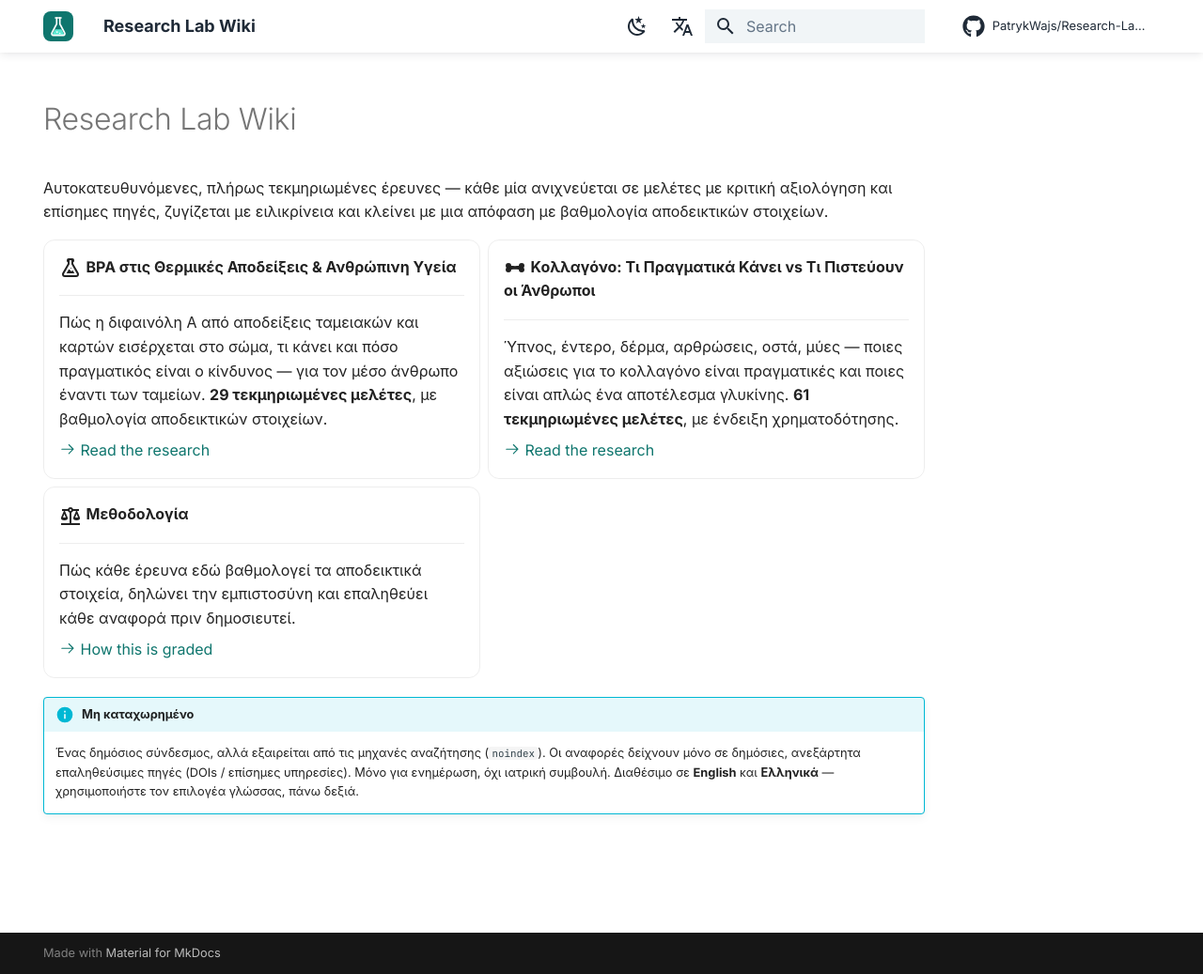
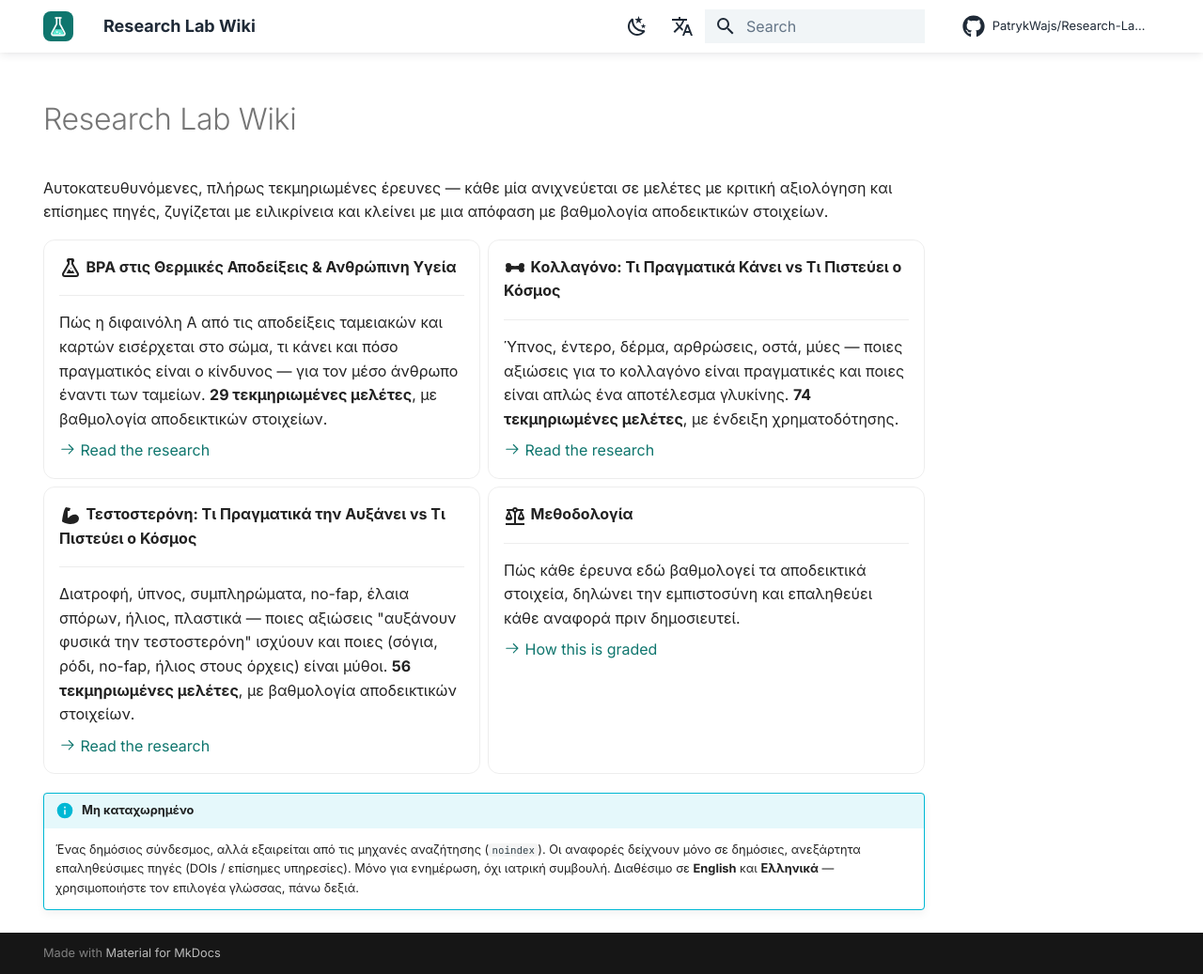
Before and after one commit to PatrykWajs/Research-Lab-Wiki, an MkDocs documentation site: the page built from docs/el/index.md, in a window 1280 px wide and 1037 px high. Shown: the whole window at 94% size. Built offline with MkDocs 1.6.1 and Material for MkDocs 9.7.7, drawn with Linux system fonts in a browser that asks for light colours; comment, search, counter and statistics services are not loaded.

Commit message:
Regenerate Greek hub with testosterone card
Co-Authored-By: Claude Opus 4.8 (1M context) <noreply@anthropic.com>

```diff
--- a/docs/el/index.md
+++ b/docs/el/index.md
@@ -14,17 +14,25 @@ hide:
 
     ---
 
-    Πώς η διφαινόλη Α από αποδείξεις ταμειακών και καρτών εισέρχεται στο σώμα, τι κάνει και πόσο πραγματικός είναι ο κίνδυνος — για τον μέσο άνθρωπο έναντι των ταμείων. **29 τεκμηριωμένες μελέτες**, με βαθμολογία αποδεικτικών στοιχείων.
+    Πώς η διφαινόλη Α από τις αποδείξεις ταμειακών και καρτών εισέρχεται στο σώμα, τι κάνει και πόσο πραγματικός είναι ο κίνδυνος — για τον μέσο άνθρωπο έναντι των ταμείων. **29 τεκμηριωμένες μελέτες**, με βαθμολογία αποδεικτικών στοιχείων.
 
     [:octicons-arrow-right-24: Read the research](bpa-thermikes-apodeixeis.md)
 
--   :material-bone:{ .lg .middle } __Κολλαγόνο: Τι Πραγματικά Κάνει vs Τι Πιστεύουν οι Άνθρωποι__
+-   :material-bone:{ .lg .middle } __Κολλαγόνο: Τι Πραγματικά Κάνει vs Τι Πιστεύει ο Κόσμος__
 
     ---
 
-    Ύπνος, έντερο, δέρμα, αρθρώσεις, οστά, μύες — ποιες αξιώσεις για το κολλαγόνο είναι πραγματικές και ποιες είναι απλώς ένα αποτέλεσμα γλυκίνης. **61 τεκμηριωμένες μελέτες**, με ένδειξη χρηματοδότησης.
+    Ύπνος, έντερο, δέρμα, αρθρώσεις, οστά, μύες — ποιες αξιώσεις για το κολλαγόνο είναι πραγματικές και ποιες είναι απλώς ένα αποτέλεσμα γλυκίνης. **74 τεκμηριωμένες μελέτες**, με ένδειξη χρηματοδότησης.
 
     [:octicons-arrow-right-24: Read the research](kollagono.md)
+
+-   :material-arm-flex:{ .lg .middle } __Τεστοστερόνη: Τι Πραγματικά την Αυξάνει vs Τι Πιστεύει ο Κόσμος__
+
+    ---
+
+    Διατροφή, ύπνος, συμπληρώματα, no-fap, έλαια σπόρων, ήλιος, πλαστικά — ποιες αξιώσεις "αυξάνουν φυσικά την τεστοστερόνη" ισχύουν και ποιες (σόγια, ρόδι, no-fap, ήλιος στους όρχεις) είναι μύθοι. **56 τεκμηριωμένες μελέτες**, με βαθμολογία αποδεικτικών στοιχείων.
+
+    [:octicons-arrow-right-24: Read the research](testosteroni.md)
 
 -   :material-scale-balance:{ .lg .middle } __Μεθοδολογία__
 
```
Also changed, not shown: other parts of docs/el/index.md (+1 -1 lines).
